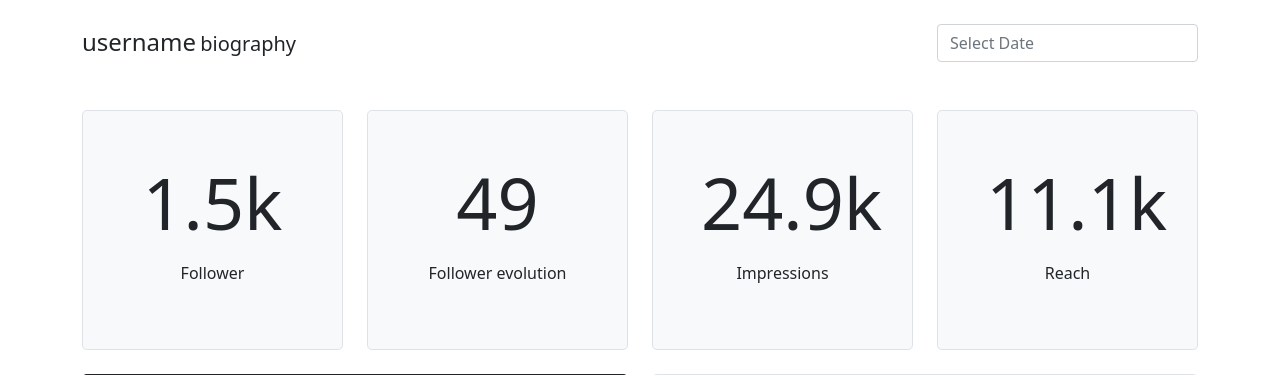
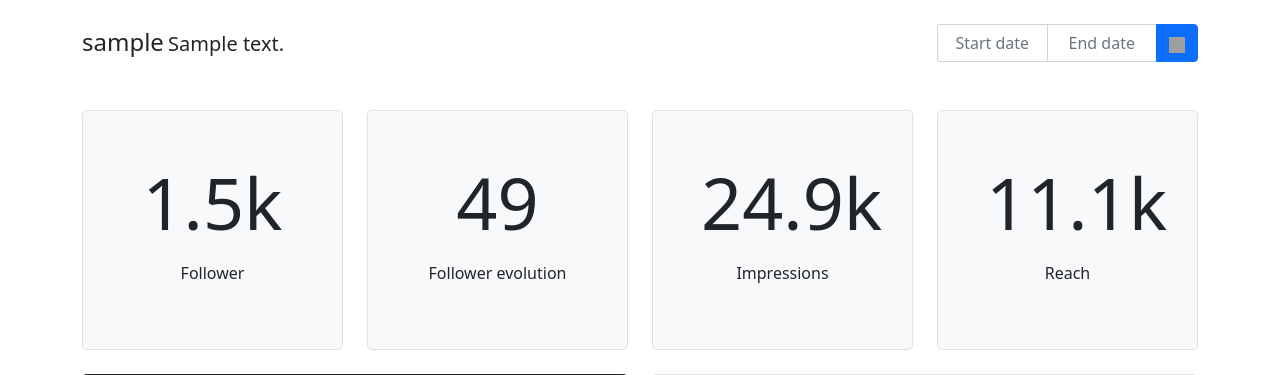
Before and after one commit to micoes/instagram-insights, a Flask app: template application/templates/insights.html in a window 1280 px wide. Shown: the top 375 px of the page. Run offline with Flask 2, Linux system fonts and the light colour scheme; the template is opened without the code that fills it: most values are stand-ins (such as "Sample title", 1, 10 or a date in 2020); some libraries are stand-ins or nearby versions; grey boxes are pictures that could not be loaded.

Commit message:
Datepicker mit Daterange erweitert

```diff
--- a/application/main.py
+++ b/application/main.py
@@ -4,7 +4,7 @@ from flask import url_for
 from flask import render_template
 from flask import request
 
-import scrape
+import module
 import json
 import os.path
 
@@ -20,7 +20,7 @@ def login():
         user_access_token = authentication["user_access_token"]
         user_id = authentication["user_id"]
 
-        scrape.instagram(user_id, user_access_token)
+        module.scraping(user_id, user_access_token)
 
         return redirect(url_for("analysis"))
 
@@ -28,10 +28,10 @@ def login():
         if request.method == "POST":
             user_id = request.form["identifier"]
             user_access_token = request.form["token"]
-            remember_me = request.form.get("checkbox")  # BadRequestKeyError mit request.form["checkbox"], wenn nicht angewählt → Unterschiede?
+            remember_me = request.form.get("checkbox")
 
             try:
-                scrape.instagram(user_id, user_access_token)
+                module.scraping(user_id, user_access_token)
 
                 if remember_me == "true":
                     with open("data/authentication.json", "w", encoding="utf-8") as json_file:
@@ -48,10 +48,22 @@ def login():
             return render_template("index.html")
 
 
-@app.route("/insights")
+@app.route("/insights", methods=["GET", "POST"])
 def analysis():
-    print("Hi Analysis!")
-    return render_template("insights.html")
+    with open("data/archive.json", "r") as json_file:
+        archive = json.load(json_file)
+
+    if request.method == "POST":
+        start_date = request.form["since"]
+        end_date = request.form["until"]
+
+        return render_template("insights.html", username=archive["username"], biography=archive["biography"][:75])
+
+    else:
+        end_date = archive["data"][0]["values"][-1]["end_time"]
+        # start_date = end_date - 30 Tage
+
+        return render_template("insights.html", username=archive["username"], biography=archive["biography"][:75])
 
 
 if __name__ == "__main__":
--- a/application/templates/index.html
+++ b/application/templates/index.html
@@ -47,17 +47,17 @@
     <h1 class="h3 mb-3 fw-normal">Please sign in</h1>
 
     <div class="form-floating">
-      <input type="text" class="form-control" id="floating_identifier" name="identifier" placeholder="User ID" required autofocus>
+      <input type="text" class="form-control" id="floating_identifier" name="identifier" placeholder="User ID" required>
       <label for="floating_identifier">User ID</label>
     </div>
     <div class="form-floating">
-      <input type="password" class="form-control" id="floating_token" name="token" placeholder="User Access Token" required autofocus>
+      <input type="password" class="form-control" id="floating_token" name="token" placeholder="User Access Token" required>
       <label for="floating_token">User Access Token</label>
     </div>
     <div class="checkbox mb-3">
       <input type="checkbox" name="checkbox" value="true"> Remember me
     </div>
-    <button class="w-100 btn btn-lg btn-primary" type="submit">Sign in</button>
+    <button type="submit" class="w-100 btn btn-lg btn-primary">Sign in</button>
   </form>
 </main>
 
--- a/application/templates/insights.html
+++ b/application/templates/insights.html
@@ -14,7 +14,7 @@
 
     <!-- Bootstrap core -->
     <link rel="stylesheet" href="{{ url_for('static', filename='assets/css/bootstrap.min.css') }}" type="text/css">
-    <script src="{{ url_for('static', filename='assets/js/bootstrap.min.js') }}" type="text/javascript"></script>  <!-- scheinbar keinen Einfluss auf Datepicker -->
+    <script src="{{ url_for('static', filename='assets/js/bootstrap.min.js') }}" type="text/javascript"></script>
 
     <!-- Bootstrap date picker -->
     <link rel="stylesheet" href="{{ url_for('static', filename='assets/css/bootstrap-datepicker.min.css') }}" type="text/css">
@@ -54,32 +54,33 @@
     <header>
       <div class="row mb-4">
         <div class="col-md-9 mb-4">
-          <span class="fs-4">username</span>
-          <span class="lead">biography</span>
+          <span class="fs-4">{{ username }}</span>
+          <span class="lead">{{ biography }}</span>
         </div>
         <div class="col-md-3 mb-4">
-          <div class="input-group date">
-            <input type="text" class="form-control" id="datepicker" placeholder="Select Date">
-            <!--
-            <input type="text" class="input-sm form-control" name="start">
-            <input type="text" class="input-sm form-control" name="end">
-            -->
-            <!--
-            <div class="form-floating">
-              <input type="text" class="form-control" id="datepicker" placeholder="Select Date">
-              <label for="datepicker">Select Date</label>
+          <!-- Bootstrap-datepicker provides a flexible datepicker widget in the Bootstrap style -->
+          <!-- https://bootstrap-datepicker.readthedocs.io/en/latest/index.html -->
+          <form method="POST">
+            <div class="input-daterange input-group" id="datepicker">
+              <input type="text" class="input-sm form-control" name=since placeholder="Start date" required>
+              <input type="text" class="input-sm form-control" name=until placeholder="End date" required>
+              <button type="submit" class="btn btn-primary">
+                <img src="{{ url_for('static', filename='assets/img/brand/search.svg') }}" width="16" height="16">
+              </button>
             </div>
-            -->
-          </div>
-          <script type="text/javascript">
-            $(document).ready(function(){
-              $('#datepicker').datepicker({
-                  format: "dd-mm-yy",
-                  endDate: '-1d',
-                  todayHighlight: true
+            <script type="text/javascript">
+            $(document).ready(function() {
+              $("#datepicker").datepicker({
+                 format: "yyyy-mm-dd",
+                 startDate: "-6m",
+                 endDate: "-2d",
+                 maxViewMode: 2,
+                 autoclose: true,
+                 keepEmptyValues: true,
               });
             });
-          </script>
+            </script>
+          </form>
         </div>
       </div>
     </header>
```
Also changed, not shown: application/module.py (renamed from application/scrape.py, +24 -3 lines), application/static/assets/img/brand/search.svg (added).
